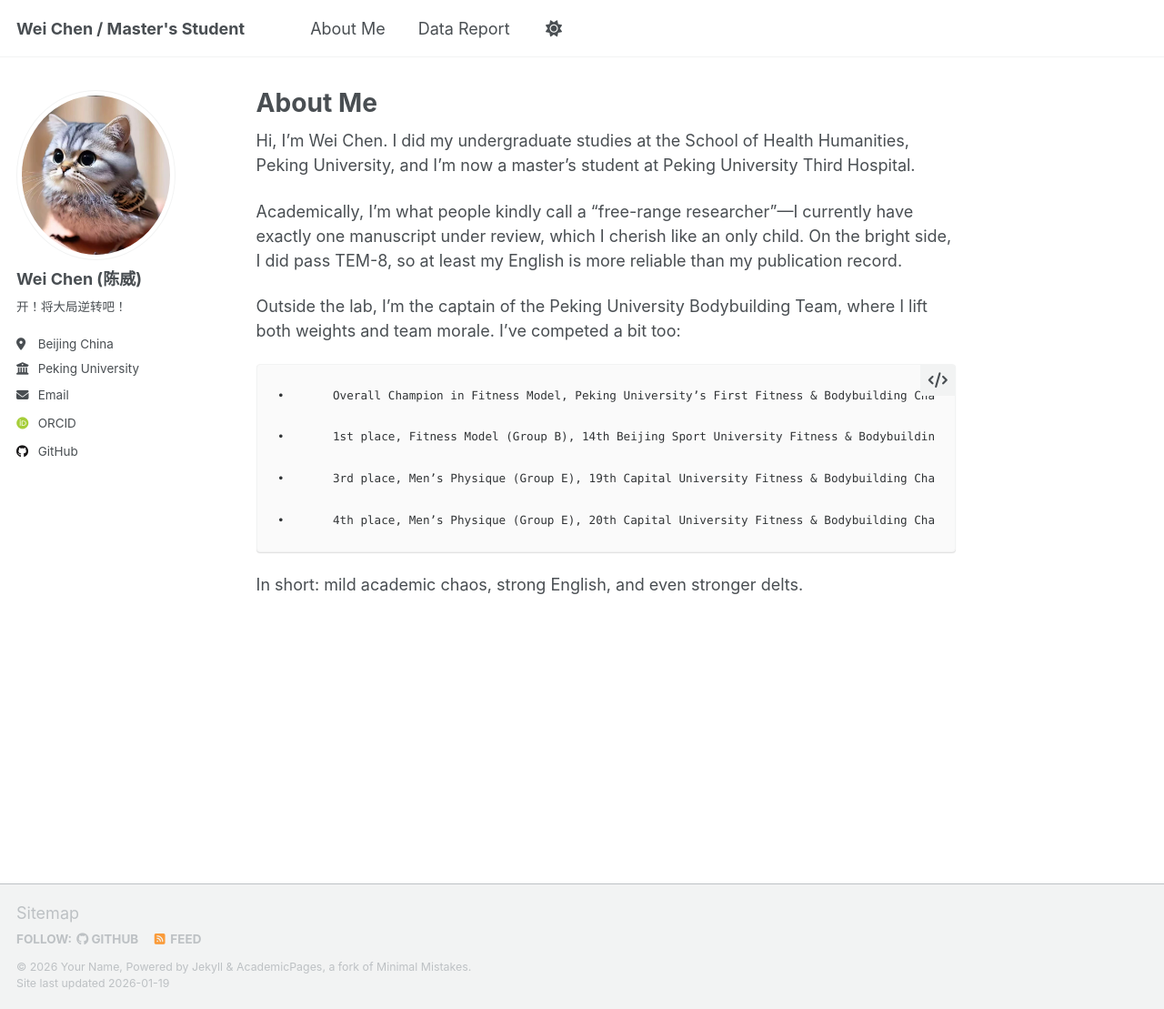
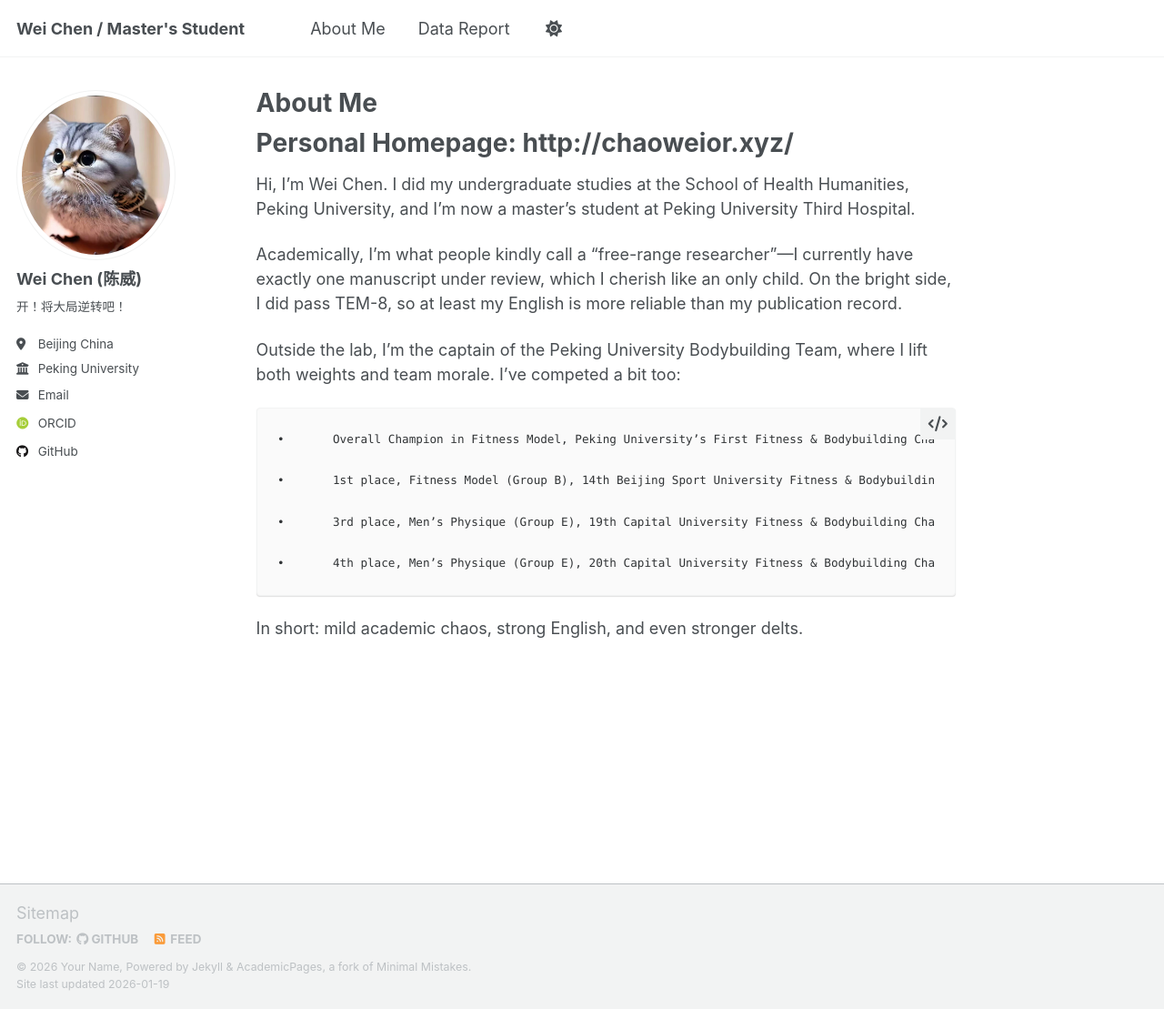
Before and after one commit to ChaoWeiorz/ChaoWeiorz.github.io, a Jekyll site: the page built from _pages/about.md, in a window 1280 px wide and 1109 px high. Shown: the whole window at 91% size. Built offline with Jekyll 4.4.1, drawn with Linux system fonts in a browser that asks for light colours; some web fonts are replaced; a script that is not in the unit is left out.

Commit message:
Update about page with personal homepage and bio
Added personal homepage link and updated bio.

```diff
--- a/_pages/about.md
+++ b/_pages/about.md
@@ -6,6 +6,8 @@ redirect_from:
   - /
   - /about.html
 ---
+
+# Personal Homepage: http://chaoweior.xyz/
 
 Hi, I’m Wei Chen. I did my undergraduate studies at the School of Health Humanities, Peking University, and I’m now a master’s student at Peking University Third Hospital.
 
```
